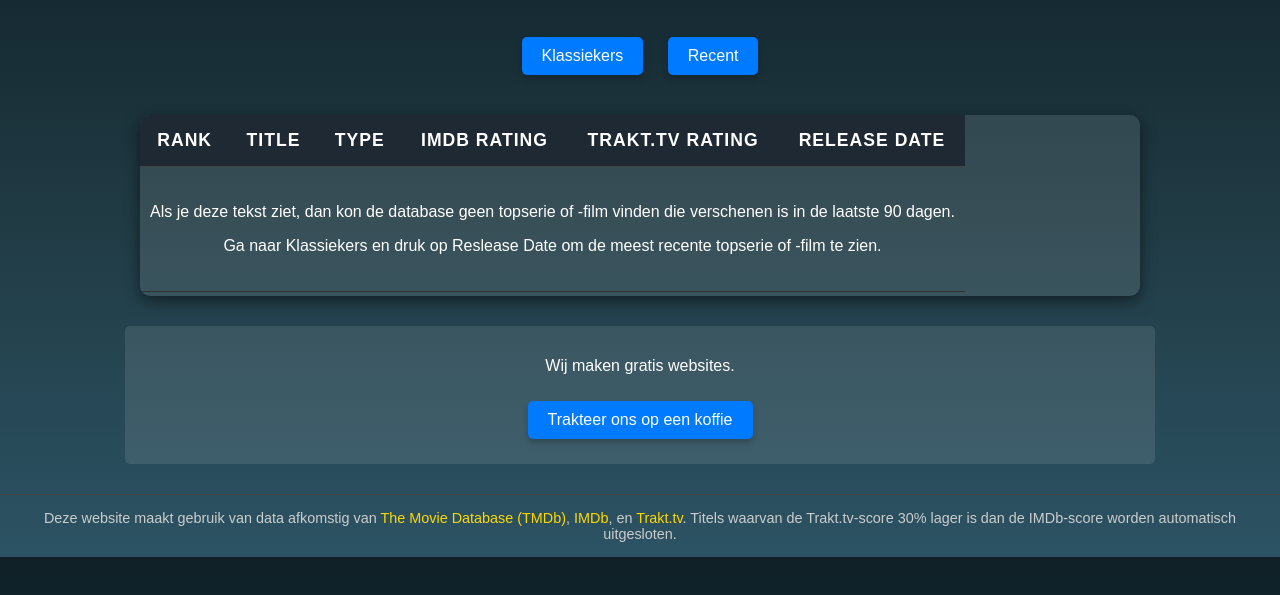
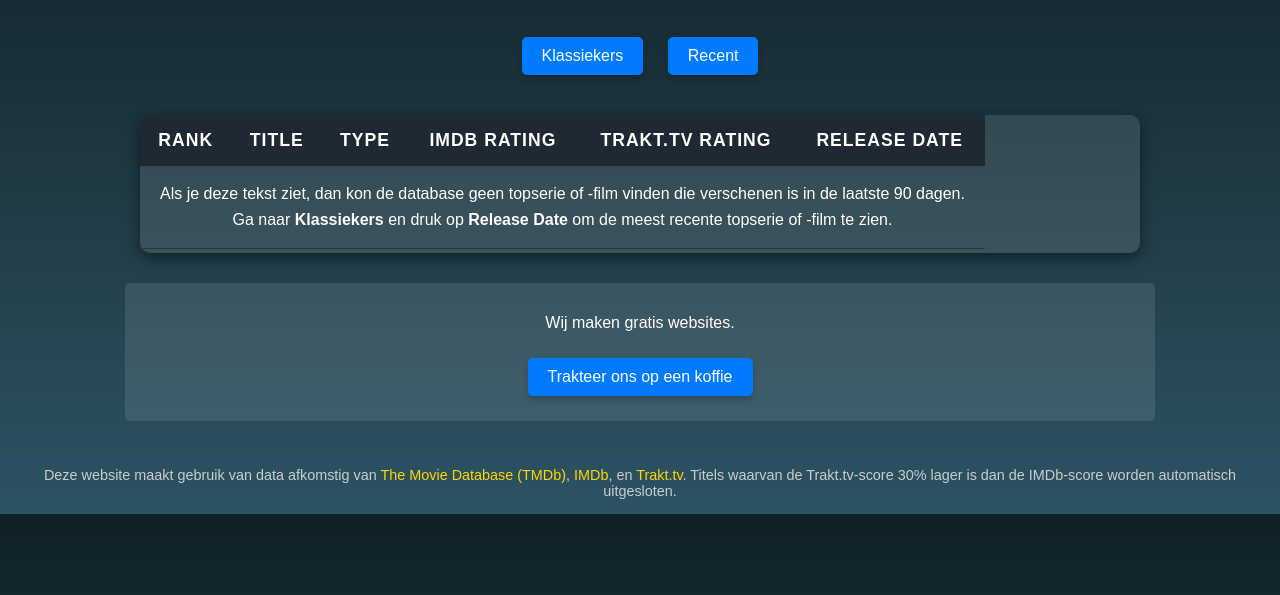
Before and after one commit to Rakkejak/hetbestevannetflix.be, a plain HTML site: page index.html in a window 1280 px wide. Shown: the part 137-732 px from the top of the page. Drawn offline with Linux system fonts and the light colour scheme.

Commit message:
Update index.html

```diff
--- a/index.html
+++ b/index.html
@@ -254,9 +254,13 @@
           if(data.length === 0) {
             const tableBody = document.getElementById('table-body');
             tableBody.innerHTML = `<tr>
-              <td colspan="6" style="text-align: center;padding: 20px 10px;">
-                <p> Als je deze tekst ziet, dan kon de database geen topserie of -film vinden die verschenen is in de laatste 90 dagen.
-                <p> Ga naar Klassiekers en druk op Reslease Date om de meest recente topserie of -film te zien.
+              <td colspan="6" style="text-align: center; padding: 16px 20px; line-height: 1.4;">
+              <div style="margin-bottom: 4px;">
+                  Als je deze tekst ziet, dan kon de database geen topserie of -film vinden die verschenen is in de laatste 90 dagen.
+              </div>
+              <div>
+                  Ga naar <strong>Klassiekers</strong> en druk op <strong>Release Date</strong> om de meest recente topserie of -film te zien.
+              </div>
               </td>
             </tr>`;
             return;
```
